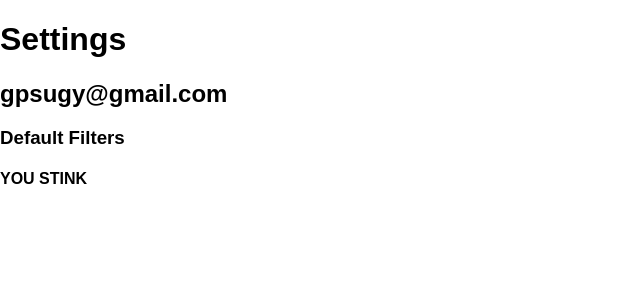
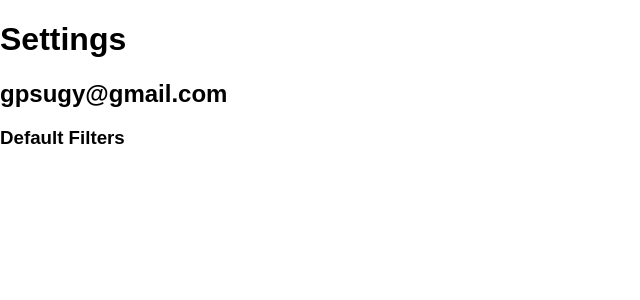
Before and after one commit to gpsugy/food-app, a React (Create React App) app in the folder client/: page /settings in a window 1280 px wide. Shown: the top 300 px of the page, without its empty margins (0-640 px from the left). Built offline with nearby package versions, Linux system fonts and the light colour scheme; no server answers.

Commit message:
Fix bug for user settings buttons to correctly update state

```diff
--- a/client/src/components/private/Settings.js
+++ b/client/src/components/private/Settings.js
@@ -22,10 +22,9 @@ export default class Settings extends Component {
 					<div>
 						<h3>Default Filters</h3>
 					</div>
-					{fetchedDefaults ? <FilterDefaultsContainer /> : <h4>YOU STINK</h4>}
+					{fetchedDefaults && <FilterDefaultsContainer />}
 				</main>
 			</div>
 		)
 	}
 }
-				// <button type="button" onClick={handleClick}>Test JWT Auth</button>
--- a/client/src/reducers/index.js
+++ b/client/src/reducers/index.js
@@ -103,7 +103,7 @@ export const account = (state = {}, action) => {
 				...state,
 				isFetching: false,
 				default: {
-					filters: filters(state.filters, action)
+					filters: (state.default === undefined) ? filters({}, action) : filters(state.default.filters, action)
 				}
 			}
 		case USER_TOGGLE_RATING_SORT:
@@ -112,7 +112,7 @@ export const account = (state = {}, action) => {
 			return {
 				...state,
 				default: {
-					filters: filters(state.filters, action)
+					filters: filters(state.default.filters, action)
 				}
 			}
 		case SIGNUP_ERROR:
```
